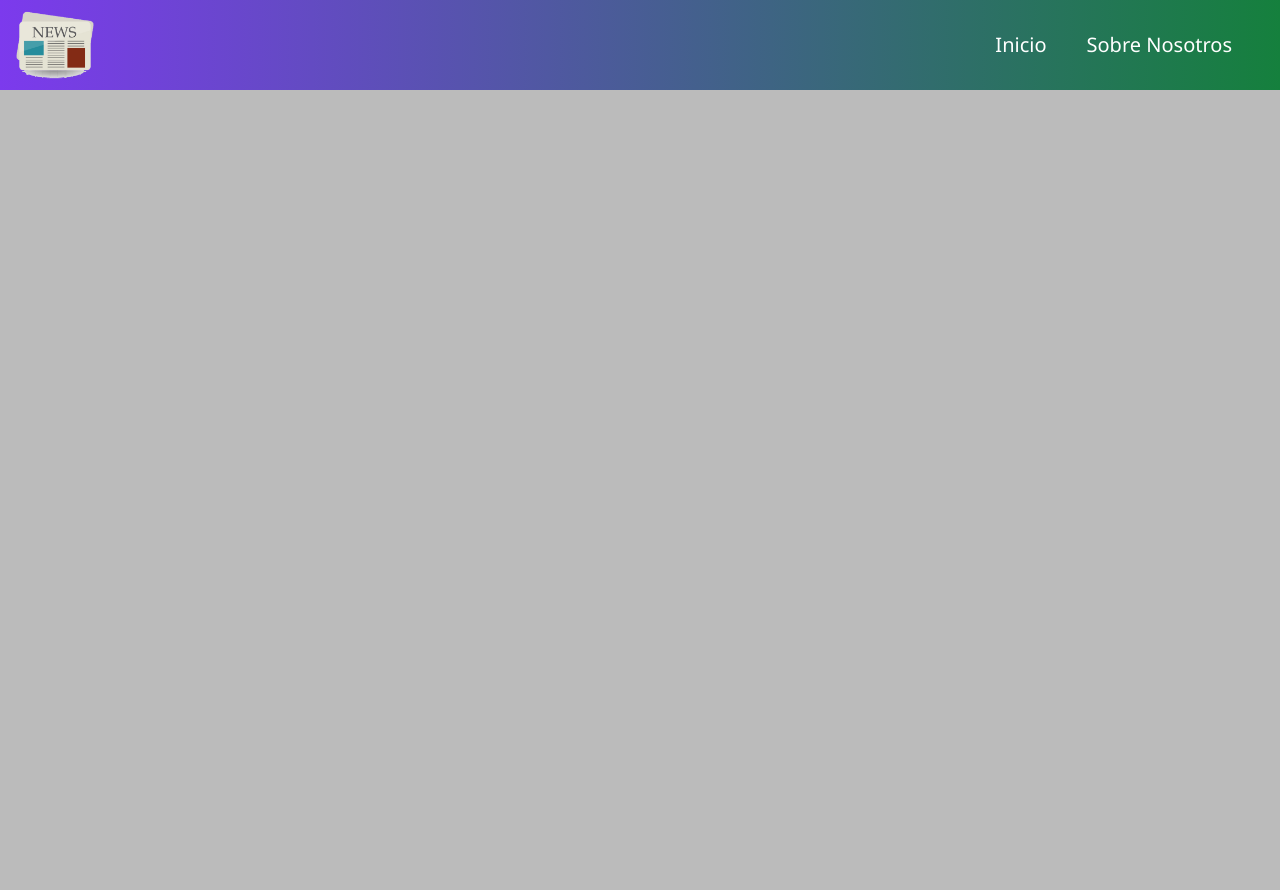
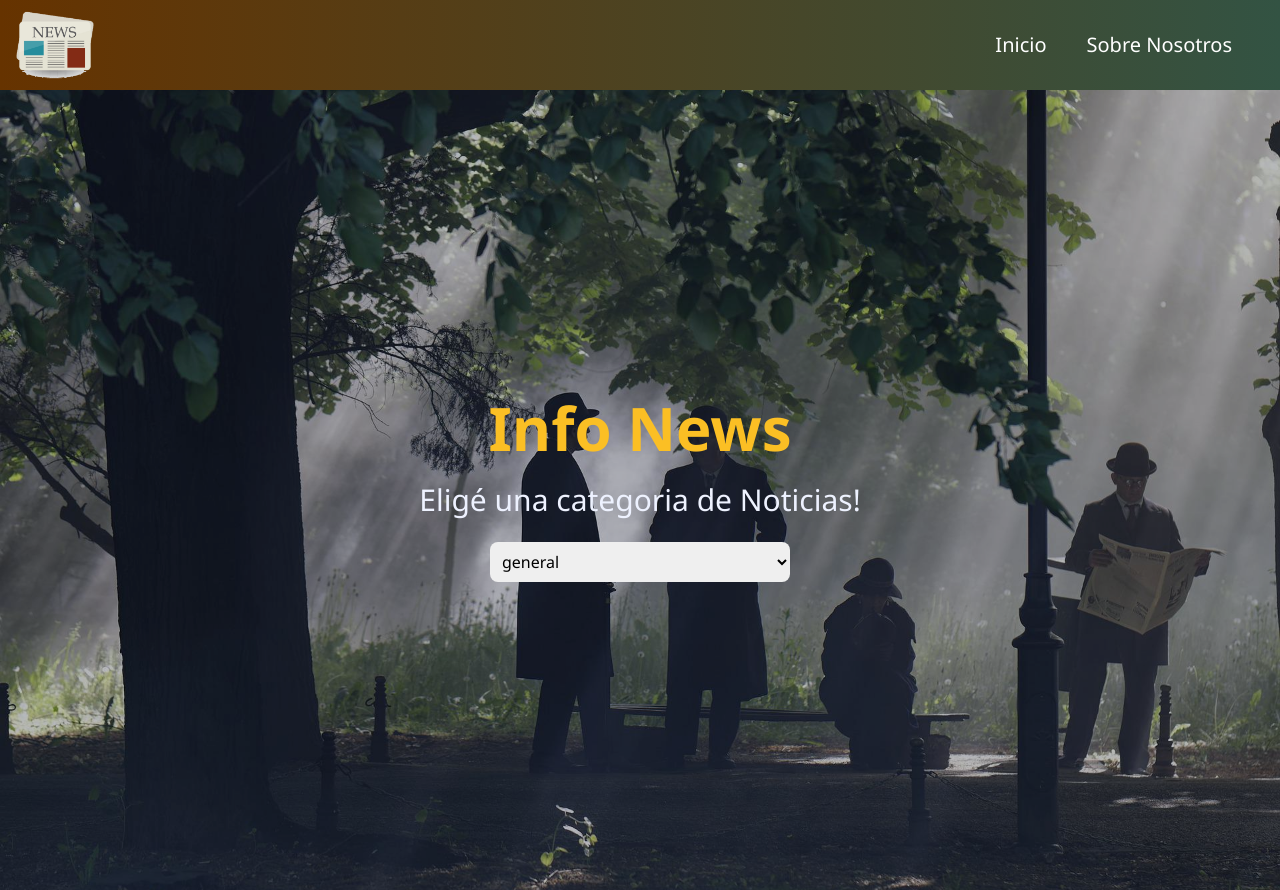
Before and after one commit to matiarias/news-app-with-react, a React (Create React App) app: page / in a window 1280 px wide. Before the commit the page ends 800 px from the top, so only its background shows below. Built offline with nearby package versions, Linux system fonts and the light colour scheme.

Commit message:
overlay finalizado

```diff
--- a/src/components/navbar/NavBar.jsx
+++ b/src/components/navbar/NavBar.jsx
@@ -3,7 +3,7 @@ import newsLogo from "../../assets/newsapp-logo.png";
 
 const NavBar = () => {
   return (
-    <div className="bg-gradient-to-r from-violet-600 to-green-700 w-full h-[90px] p-2 lg:px-4 lg:py-2 flex justify-between items-center">
+    <div className="bg-gradient-to-r from-[#663300] to-[#335343] w-full h-[90px] p-2 lg:px-4 lg:py-2 flex justify-between items-center">
       <img className="h-[50px] lg:h-[70px]" src={newsLogo} alt="news logo" />
       <div className="mr-8">
         <ul className="flex gap-x-4 lg:gap-x-10">
--- /dev/null
+++ b/src/components/overlay/Overlay.jsx
@@ -0,0 +1,44 @@
+import React from "react";
+import newsPaperOverlay from "../../assets/newspaper-overlay-2.jpg";
+
+const Overlay = () => {
+  return (
+    <div className="w-full h-screen relative">
+      <img
+        className="w-full h-screen object-cover object-right md:object-center z-0"
+        src={newsPaperOverlay}
+        alt="newspaper imagen principal"
+      />
+      <div className="absolute w-full h-full top-0 left-0 bg-gray-900/30"></div>
+      <div className="absolute w-full h-full top-0 flex flex-col justify-center items-center gap-6">
+        <h1 className="text-amber-400 font-bold text-3xl md:text-4xl lg:text-6xl">
+          Info News
+        </h1>
+        <h3 className="text-indigo-50 font-medium text-lg sm:text-xl md:text-2xl lg:text-3xl">
+          Eligé una categoria de Noticias!
+        </h3>
+        <form>
+          <div>
+            <select
+              className="w-[250px] md:w-[300px] p-1 md:p-2 rounded-lg"
+              name=""
+              id="categorias"
+              //   value=""
+              //   onChange={}
+            >
+              <option value="general">general</option>
+              <option value="business">business</option>
+              <option value="entertainment">entertainment</option>
+              <option value="health">health</option>
+              <option value="science">science</option>
+              <option value="sports">sports</option>
+              <option value="technology">technolody</option>
+            </select>
+          </div>
+        </form>
+      </div>
+    </div>
+  );
+};
+
+export default Overlay;
--- /dev/null
+++ b/src/helpers/newsApi.js
@@ -0,0 +1,11 @@
+export const newsApi = async (category) => {
+  try {
+    const resp = await fetch(
+      `https://newsapi.org/v2/top-headlines?country=ar&category=${category}&apiKey=d29f8cdd6aeb4282a787fbcc94fdc480`
+    );
+    const { articles } = await resp.json();
+    return articles;
+  } catch (error) {
+    console.error(error);
+  }
+};
--- a/src/pages/Home.jsx
+++ b/src/pages/Home.jsx
@@ -1,10 +1,18 @@
 import React from "react";
 import NavBar from "../components/navbar/NavBar";
+import Overlay from "../components/overlay/Overlay";
 
 const Home = () => {
   return (
     <>
-      <NavBar />
+      <header>
+        <NavBar />
+        <div className="w-full">
+          <Overlay />
+        </div>
+      </header>
+      <main></main>
+      <footer></footer>
     </>
   );
 };
```
Also changed, not shown: src/assets/newspaper-overlay-2.jpg (added), src/assets/newspaper-overlay.jpg (added).
